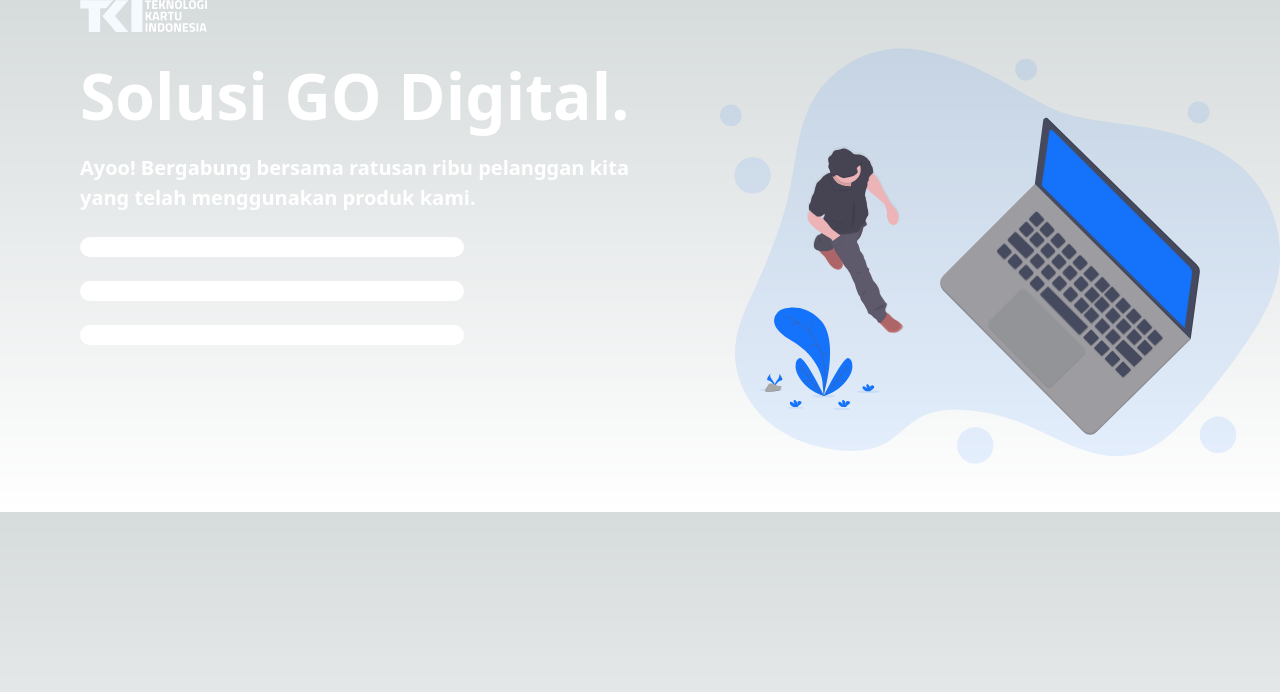
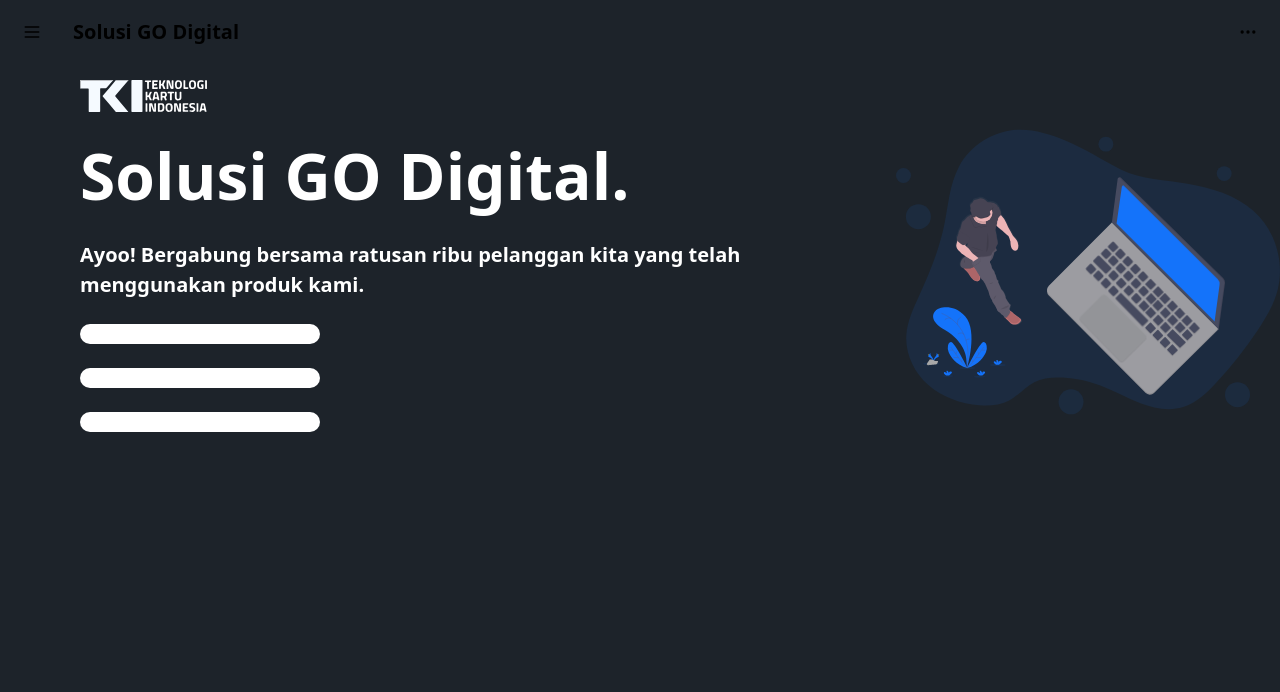
Before and after one commit to arief0303/solusi-go-digital-landing-page, a Next.js app: page / in a window 1280 px wide. Shown: the top 692 px of the page. Built offline with nearby package versions, Linux system fonts and the light colour scheme.

Commit message:
screen size body fix

```diff
--- /dev/null
+++ b/src/components/Header.tsx
@@ -0,0 +1,23 @@
+import React from 'react'
+
+const Header = () => {
+    return (
+        <div className="navbar fixed bg-base-100">
+            <div className="flex-none">
+                <button className="btn btn-square btn-ghost">
+                    <svg xmlns="http://www.w3.org/2000/svg" fill="none" viewBox="0 0 24 24" className="inline-block w-5 h-5 stroke-current"><path strokeLinecap="round" strokeLinejoin="round" strokeWidth="2" d="M4 6h16M4 12h16M4 18h16"></path></svg>
+                </button>
+            </div>
+            <div className="flex-1">
+                <a className="btn btn-ghost text-xl">Solusi GO Digital</a>
+            </div>
+            <div className="flex-none">
+                <button className="btn btn-square btn-ghost">
+                    <svg xmlns="http://www.w3.org/2000/svg" fill="none" viewBox="0 0 24 24" className="inline-block w-5 h-5 stroke-current"><path strokeLinecap="round" strokeLinejoin="round" strokeWidth="2" d="M5 12h.01M12 12h.01M19 12h.01M6 12a1 1 0 11-2 0 1 1 0 012 0zm7 0a1 1 0 11-2 0 1 1 0 012 0zm7 0a1 1 0 11-2 0 1 1 0 012 0z"></path></svg>
+                </button>
+            </div>
+        </div>
+    )
+}
+
+export default Header
--- a/src/components/HeroIllustration.tsx
+++ b/src/components/HeroIllustration.tsx
@@ -1,7 +1,7 @@
 export default function HeroIllustration() {
   return (
     <svg
-      className="min-w-[512px] min-h-[512px]"
+      className="min-h-60 min-w-60 max-h-96 max-w-96"
       id="70093593-85a2-447b-b81e-208691c845a3"
       data-name="Layer 1"
       xmlns="http://www.w3.org/2000/svg"
--- a/src/pages/_document.tsx
+++ b/src/pages/_document.tsx
@@ -2,7 +2,7 @@
 
 export default function Document() {
   return (
-    <Html lang="en">
+    <Html data-theme="dark" lang="en">
       <Head />
       <body>
         <Main />
--- a/src/pages/index.tsx
+++ b/src/pages/index.tsx
@@ -1,22 +1,22 @@
-// import Header from "@/components/Header";
+import React from "react";
 import HeroIllustration from "@/components/HeroIllustration";
-import React from "react";
+import Header from "@/components/Header";
 
 const RoundedDiv = () => (
-  <div className="bg-white h-5 my-6 w-96 rounded-full" />
+  <div className="bg-white h-5 my-6 rounded-full w-60" />
 );
 
 const index = () => {
   return (
     <>
-      {/* <Header /> */}
-      <div className="flex flex-col md:flex-row w-screen h-full">
-        <div className="ml-20 SolusiGoDigital w-1/2">
+      <Header />
+      <div className="flex flex-col sm:flex-row pt-20 bg-base-100 w-screen h-screen">
+        <div className="px-20 SolusiGoDigital">
           <img className="h-8" src="/svg/tki.svg" alt="TKI logo" />
-          <div className="my-4 w-[658px] h-[49px] text-white text-[64px] font-bold leading-normal text-6xl">
+          <div className="my-4 w-full h-auto text-white text-[64px] font-bold leading-normal text-6xl">
             Solusi GO Digital.
           </div>
-          <div className="w-[564px] pt-10 text-white font-semibold leading-normal text-xl">
+          <div className="w-18 text-white font-semibold leading-normal text-xl">
             Ayoo! Bergabung bersama ratusan ribu pelanggan kita yang telah
             menggunakan produk kami.
           </div>
--- a/tailwind.config.ts
+++ b/tailwind.config.ts
@@ -22,6 +22,20 @@
       },
     },
   },
-  plugins: [],
+  plugins: [require("daisyui")],
+  daisyui: {
+    styled: true,
+    themes: [
+      "light",
+      "dark",
+      "cupcake",
+      "bumblebee",
+      "emerald",
+      "corporate",],
+    base: true,
+    utils: true,
+    logs: true,
+    rtl: false,
+  },
 };
 export default config;
```
Also changed, not shown: package.json (+5 -4 lines), 1 other file (tests, documents, lock files or other folders).
